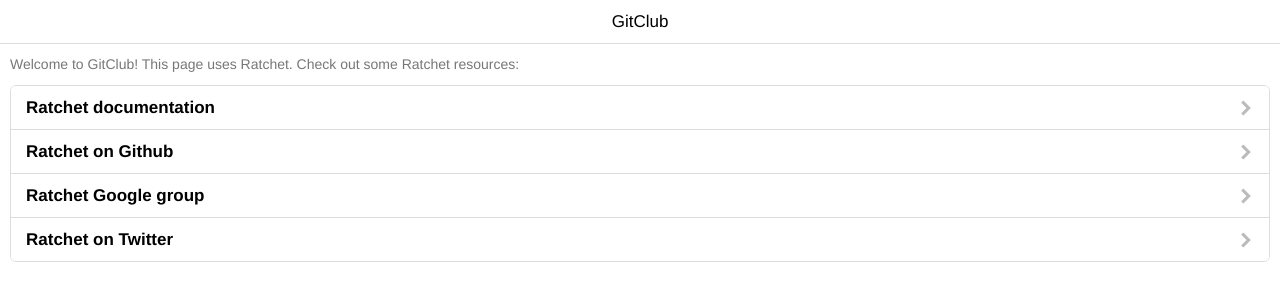
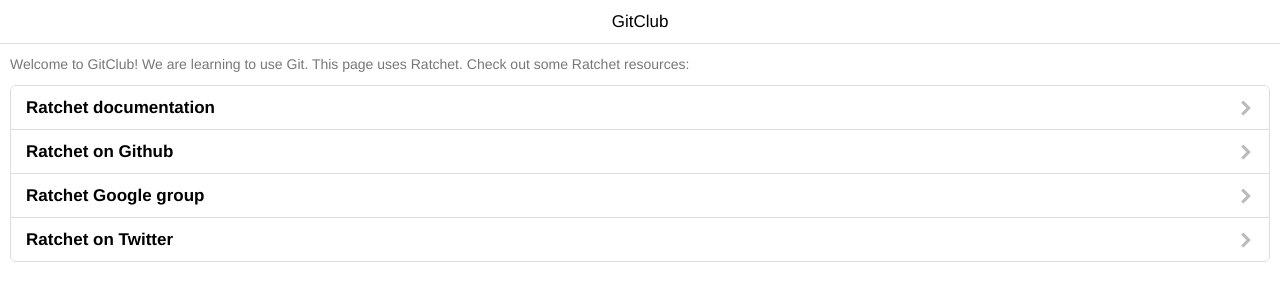
Before and after one commit to humphd/gitclubbing, a plain HTML site: page index.html in a window 1280 px wide. Drawn offline with Linux system fonts and the light colour scheme.

Commit message:
I've added a sentence to the welcome message

```diff
--- a/index.html
+++ b/index.html
@@ -26,7 +26,7 @@
 
     <!-- Wrap all non-bar HTML in the .content div (this is actually what scrolls) -->
     <div class="content">
-      <p class="content-padded">Welcome to GitClub! This page uses Ratchet. Check out some Ratchet resources:</p>
+      <p class="content-padded">Welcome to GitClub! We are learning to use Git. This page uses Ratchet. Check out some Ratchet resources:</p>
       <div class="card">
         <ul class="table-view">
           <li class="table-view-cell">
```
